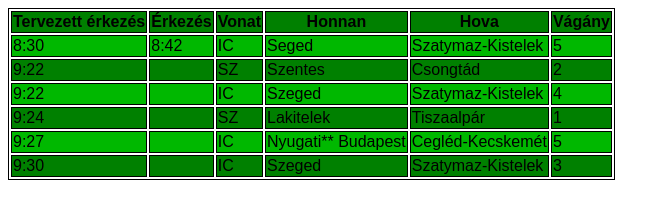
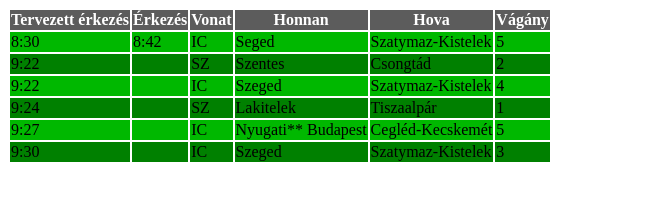
Before and after one commit to nyikikrisz/2025.01.30_mav_utastjekoztato, a plain HTML site: page index.html in a window 1280 px wide. Shown: the whole page, without its empty margins (0-670 px from the left). Drawn offline with Linux system fonts and the light colour scheme.

Commit message:
Update styles.css

```diff
--- a/styles.css
+++ b/styles.css
@@ -1,9 +1,12 @@
 table, th, td {
-    border: 1px solid;
-    width: auto;
+    border-collapse: collapse, 5px, solid, black;
     /* betűszín */
     color: rgb(0, 0, 0);
-    font-family: Arial, Helvetica, sans-serif;
+    font-family: 'Times New Roman', Times, serif;
     width: auto;
     height: 5px;
   }
+  th{
+    background-color:rgb(92, 92, 92);
+    color: white;
+  }
```
